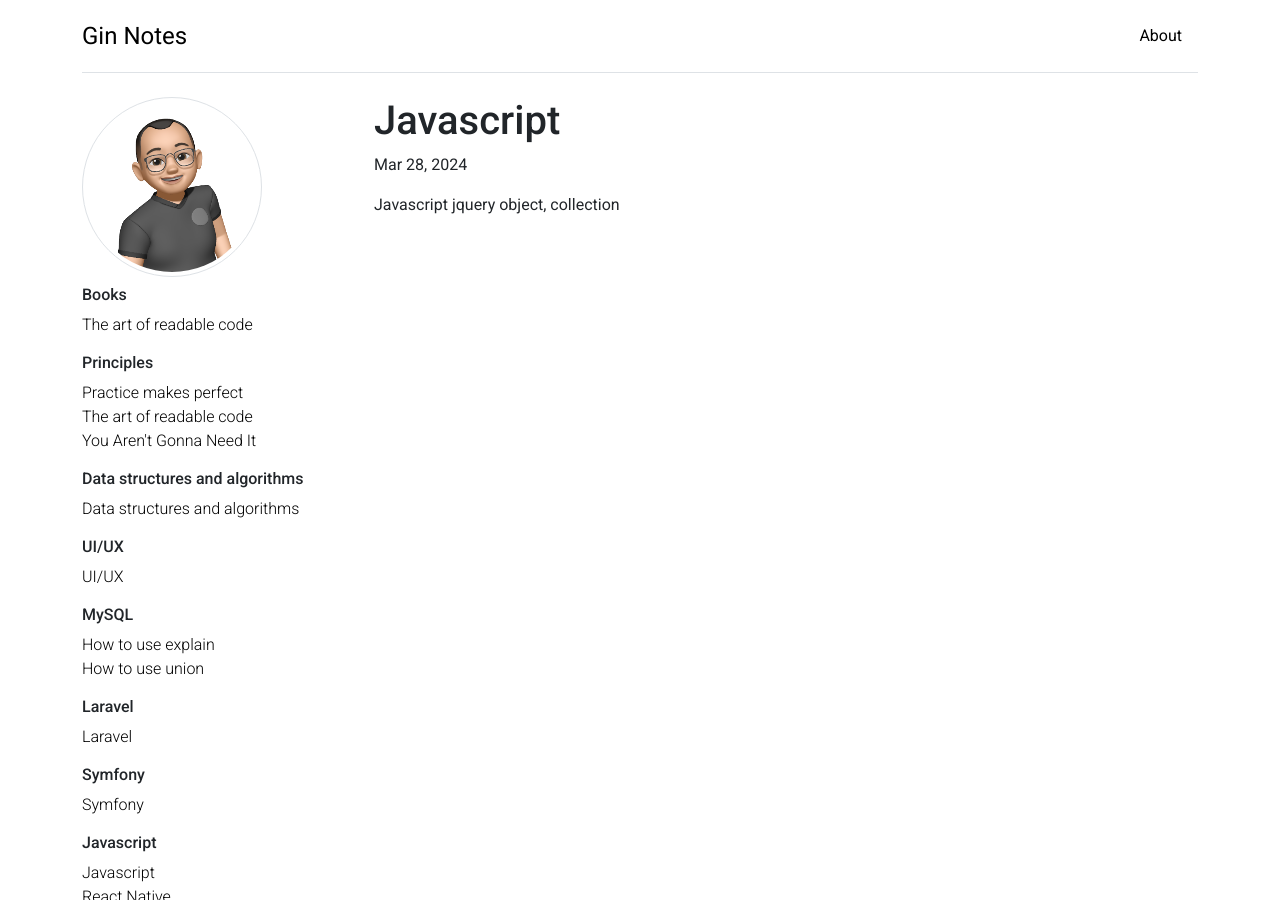
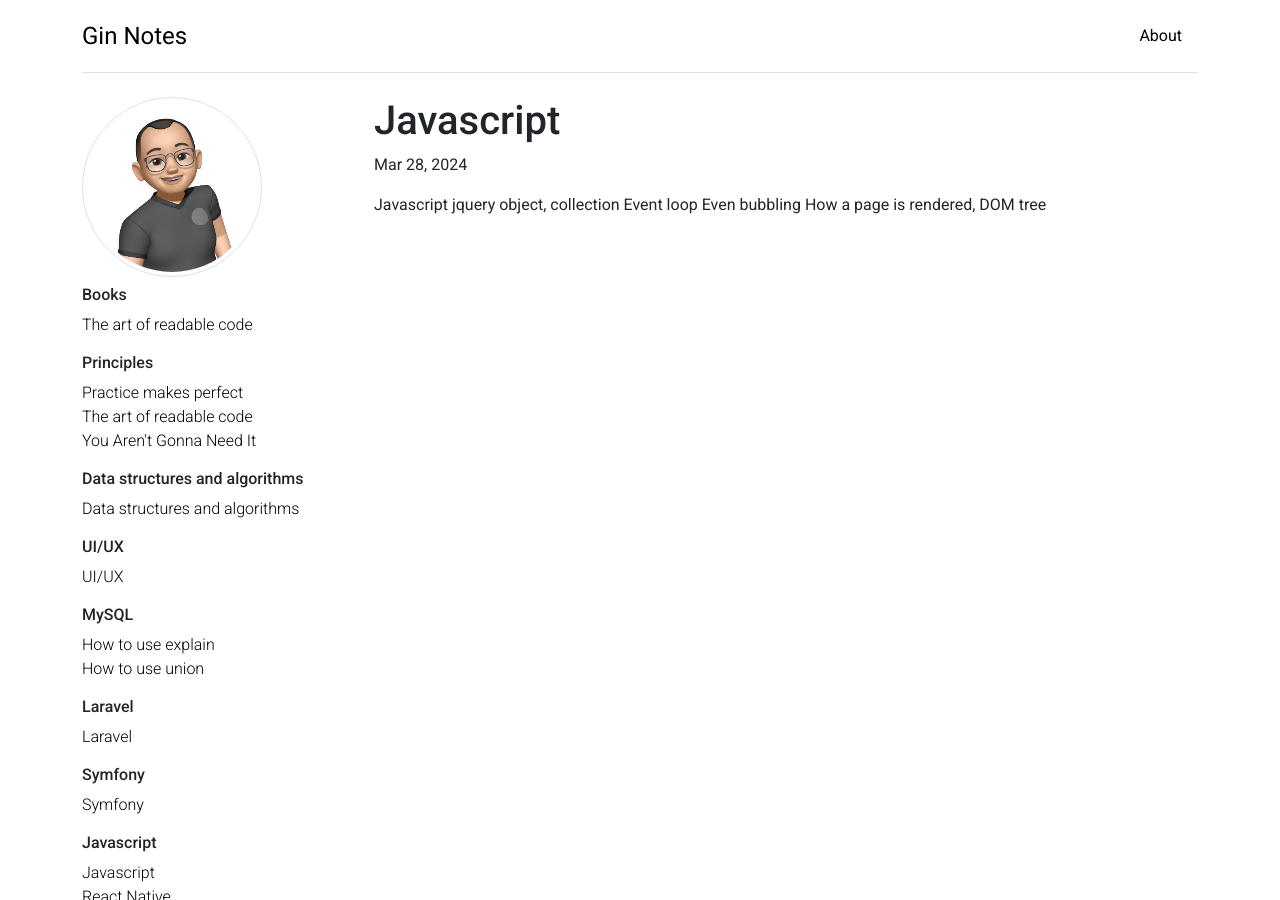
Before and after one commit to ictgtvt/ictgtvt.github.io, a Jekyll site: the page built from _collections/_javascript/javascript.md, in a window 1280 px wide and 900 px high. Built offline with Jekyll 4.4.1, drawn with Linux system fonts in a browser that asks for light colours.

Commit message:
Update javascript.md

```diff
--- a/_collections/_javascript/javascript.md
+++ b/_collections/_javascript/javascript.md
@@ -4,3 +4,6 @@ name: Javascript
 ---
 Javascript
 jquery object, collection
+Event loop
+Even bubbling
+How a page is rendered, DOM tree
```
